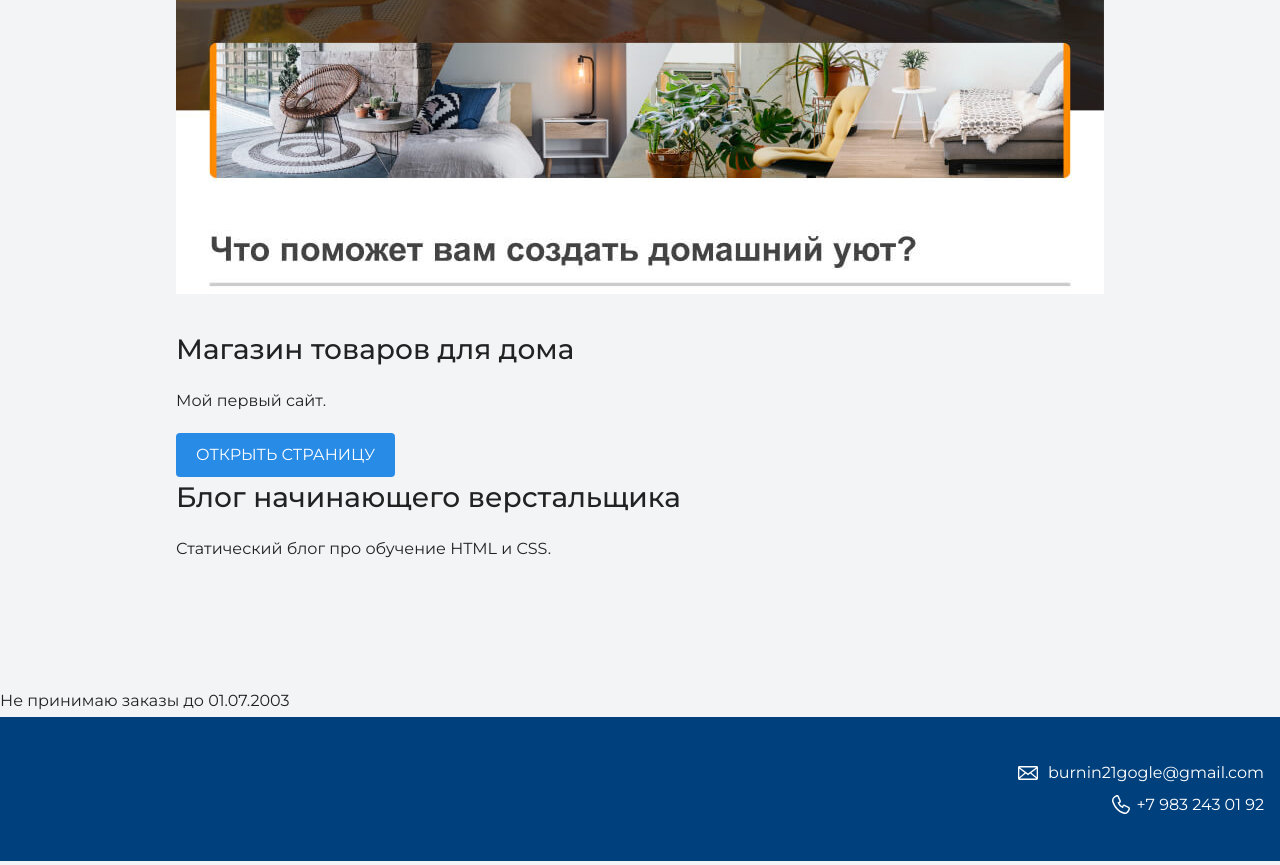
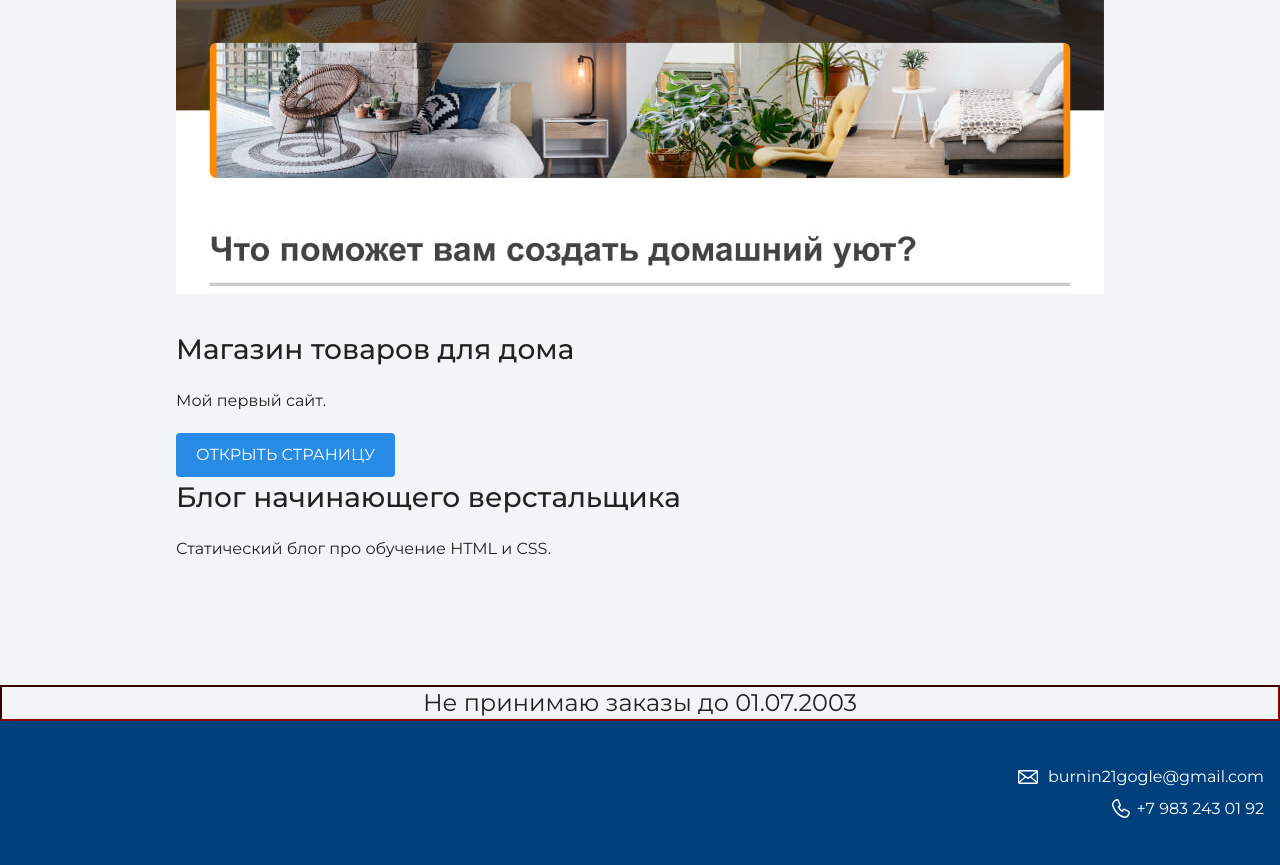
Before and after one commit to MarkBurnin/my-site, a plain HTML site: page index.html in a window 1280 px wide. Shown: the part 3278-4143 px from the top of the page. Drawn offline with nearby package versions, Linux system fonts and the light colour scheme.

Commit message:
class="aside"

```diff
--- a/index.html
+++ b/index.html
@@ -55,7 +55,7 @@
       <p>Статический блог про обучение HTML и CSS.</p>
         </div>
     </section>
-<aside>Не принимаю заказы до 01.07.2003</aside>
+<aside class="aside">Не принимаю заказы до 01.07.2003</aside>
     <footer class="page-footer">
     	<div class="container">
       <a class="footer-email" href="mailto:burnin21gogle@gmail.com">burnin21gogle@gmail.com</a>
```
